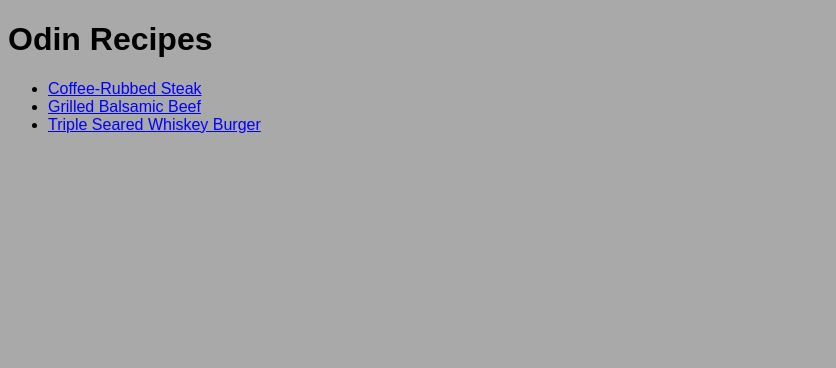
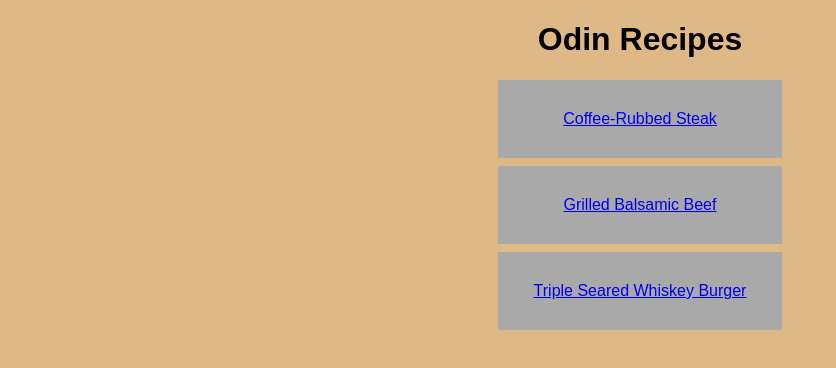
Before and after one commit to josevernando/odin-recipes, a plain HTML site: page index.html in a window 1280 px wide. Shown: the whole page, without its empty margins (0-836 px from the left). Drawn offline with Linux system fonts and the light colour scheme.

Commit message:
Implement box model for homepage
Box model are used for each menu in homepage to improve homepage look.
This commit change plain list menu into box model menu.

```diff
--- a/index.html
+++ b/index.html
@@ -4,14 +4,22 @@
     <link rel="stylesheet" href="style.css">
     <meta charset="UTF-8">
     <meta name="viewport" content="width=device-width, initial-scale=1.0">
-    <title>Document</title>
+    <title>Odin Recipes</title>
 </head>
 <body>
-    <h1>Odin Recipes</h1>
-    <ul>
-        <li><a href="recipes/coffee-rubbed-steak.html">Coffee-Rubbed Steak</a></li>
-        <li><a href="recipes/grilled-balsamic-beef.html">Grilled Balsamic Beef</a></li>
-        <li><a href="recipes/triple-seared-whiskey-burger.html">Triple Seared Whiskey Burger</a></li>
-    </ul>
+    <h1 class="title">Odin Recipes</h1>
+    <div class="card">
+        <div class="menu">
+            <a href="recipes/coffee-rubbed-steak.html">Coffee-Rubbed Steak</a>
+        </div>
+
+        <div class="menu">
+            <a href="recipes/grilled-balsamic-beef.html">Grilled Balsamic Beef</a>
+        </div>
+
+        <div class="menu">
+            <a href="recipes/triple-seared-whiskey-burger.html">Triple Seared Whiskey Burger</a>
+        </div>
+    </div>
 </body>
 </html>
--- a/style.css
+++ b/style.css
@@ -1,9 +1,22 @@
 body {
     color:black;
-    background-color: darkgray;
+    background-color: burlywood;
     font-family: Arial, Helvetica, sans-serif;
 }
 
-a {
-    color: blue;
+.title{
+    text-align: center;
 }
+
+.card{
+    width: 300px;
+    margin: auto;
+}
+
+.menu {
+    display: block;
+    padding: 30px;
+    text-align: center;
+    margin: 8px;
+    background-color: darkgray;
+  }
```
